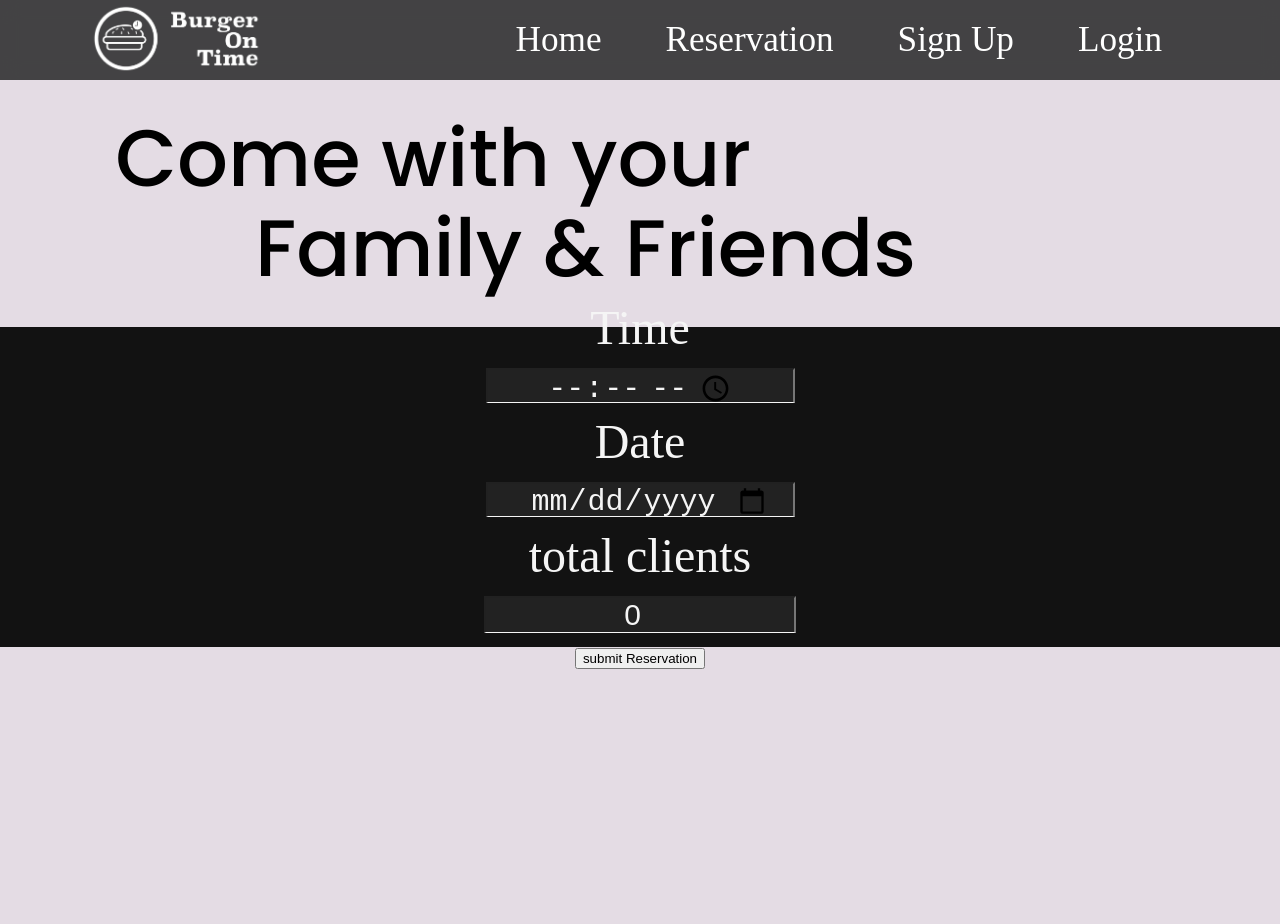
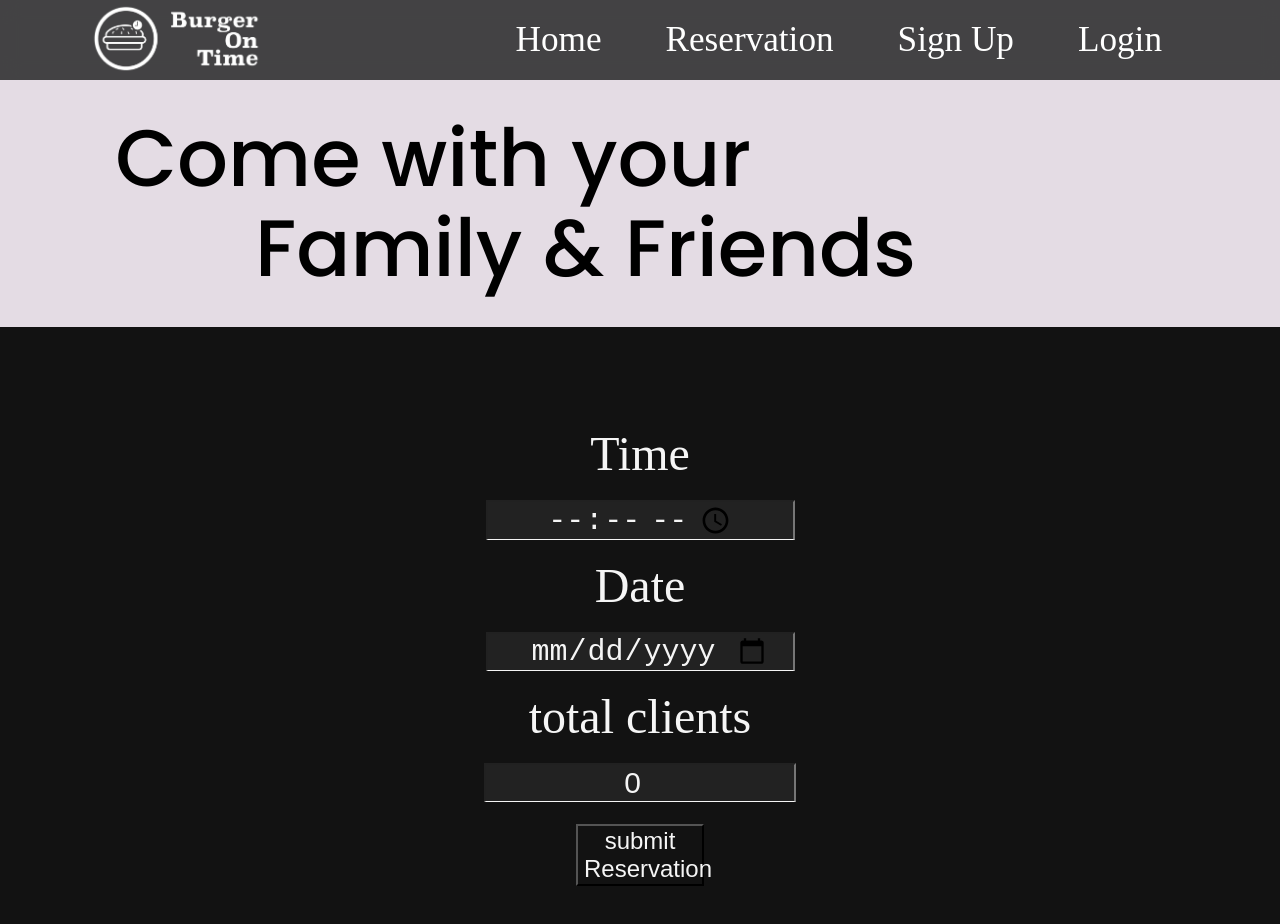
Before and after one commit to pourgosh/Project-Reastaurant-App-Frontend, a React (Vite) app: page /make-reservation in a window 1280 px wide. Shown: the top 924 px of the page. Before the commit the page ends 800 px from the top, so only its background shows below. Built offline with nearby package versions, Linux system fonts and the light colour scheme; no server answers; a web font is replaced by a local one.

Commit message:
update/style buttons

```diff
--- a/src/components/AuthForm/form.css
+++ b/src/components/AuthForm/form.css
@@ -64,7 +64,18 @@
   font-size: 1.8rem;
   color: whitesmoke;
 }
-.formInput {
+.formForm .formInput {
   width: 20%;
-  min-height: 2rem;
+  min-height: 2.5dvh;
+  background-color: #121212;
+  color: whitesmoke;
+  font-size: 1.5rem;
+  text-align: center;
 }
+.formForm button {
+  background-color: #121212;
+  width: 10dvw;
+  height: 3dvh;
+  color: whitesmoke;
+  font-size: 20px;
+}
--- a/src/components/DrinkList/DrinkList.jsx
+++ b/src/components/DrinkList/DrinkList.jsx
@@ -32,7 +32,11 @@ const DrinkList = ({
         </div>
       )}
       {showCreateForm && (
-        <DrinkListForm requestType="post" drinkList={drinkList} />
+        <DrinkListForm
+          requestType="post"
+          drinkList={drinkList}
+          className="createDrinkForm"
+        />
       )}
       <div className={wrapperClassName && wrapperClassName}>
         {drinkList &&
--- a/src/components/UsersList/UsersList.jsx
+++ b/src/components/UsersList/UsersList.jsx
@@ -27,6 +27,7 @@ const UsersList = ({ usersList, deleteUsersonClick }) => {
                   })}
                 <div>
                   <div
+                    className="adminDeleteUserBtn"
                     onClick={() => {
                       deleteUsersonClick(elem);
                     }}
--- a/src/pages/AdminPage/admin.css
+++ b/src/pages/AdminPage/admin.css
@@ -22,7 +22,17 @@
   height: fit-content;
   border: 5px solid rgb(52, 46, 46);
   padding: 1%;
-  gap: 5px;
+  gap: 1.5rem;
+}
+.adminDeleteUserBtn {
+  border: 3px solid;
+  padding: 5px;
+}
+.adminDeleteUserBtn p {
+  font-size: 1.4rem;
+}
+.adminDeleteUserBtn p:hover {
+  cursor: pointer;
 }
 .createFoodContainer {
   display: flex;
@@ -233,3 +243,9 @@
 .optionsContainer p:hover {
   cursor: pointer;
 }
+.createDrinkForm {
+  display: flex;
+  justify-content: center;
+  padding: 1rem;
+  gap: 5px;
+}
--- a/src/pages/ReservationPage/reservationPage.css
+++ b/src/pages/ReservationPage/reservationPage.css
@@ -17,7 +17,7 @@
 .reservationContainer {
   display: flex;
   justify-content: center;
-  min-height: 40dvh;
+  min-height: 45dvh;
   background-color: #121212;
 }
 .formReservations {
@@ -26,7 +26,7 @@
   align-items: center;
   justify-content: center;
   gap: 5%;
-  padding: 5px;
+  padding: 7rem;
   min-width: 25%;
 }
 .formReservations label {
@@ -35,14 +35,6 @@
   font-family: "Esteban", serif;
   font-weight: 400;
   font-style: normal;
-}
-.formReservations input {
-  width: 95%;
-  text-align: center;
-  display: flex;
-  flex-direction: column;
-  align-items: center;
-  min-height: 2rem;
 }
 .reservationInput {
   height: 50%;
@@ -53,5 +45,16 @@
   border-bottom-width: 1px;
   border-bottom-color: whitesmoke;
   border-bottom-style: solid;
-  width: 100%;
+  width: 95%;
+  text-align: center;
+  display: flex;
+  flex-direction: column;
+  align-items: center;
 }
+.formReservations button {
+  background-color: #121212;
+  width: 10dvw;
+  height: 22dvh;
+  color: whitesmoke;
+  font-size: 1.5rem;
+}
```
